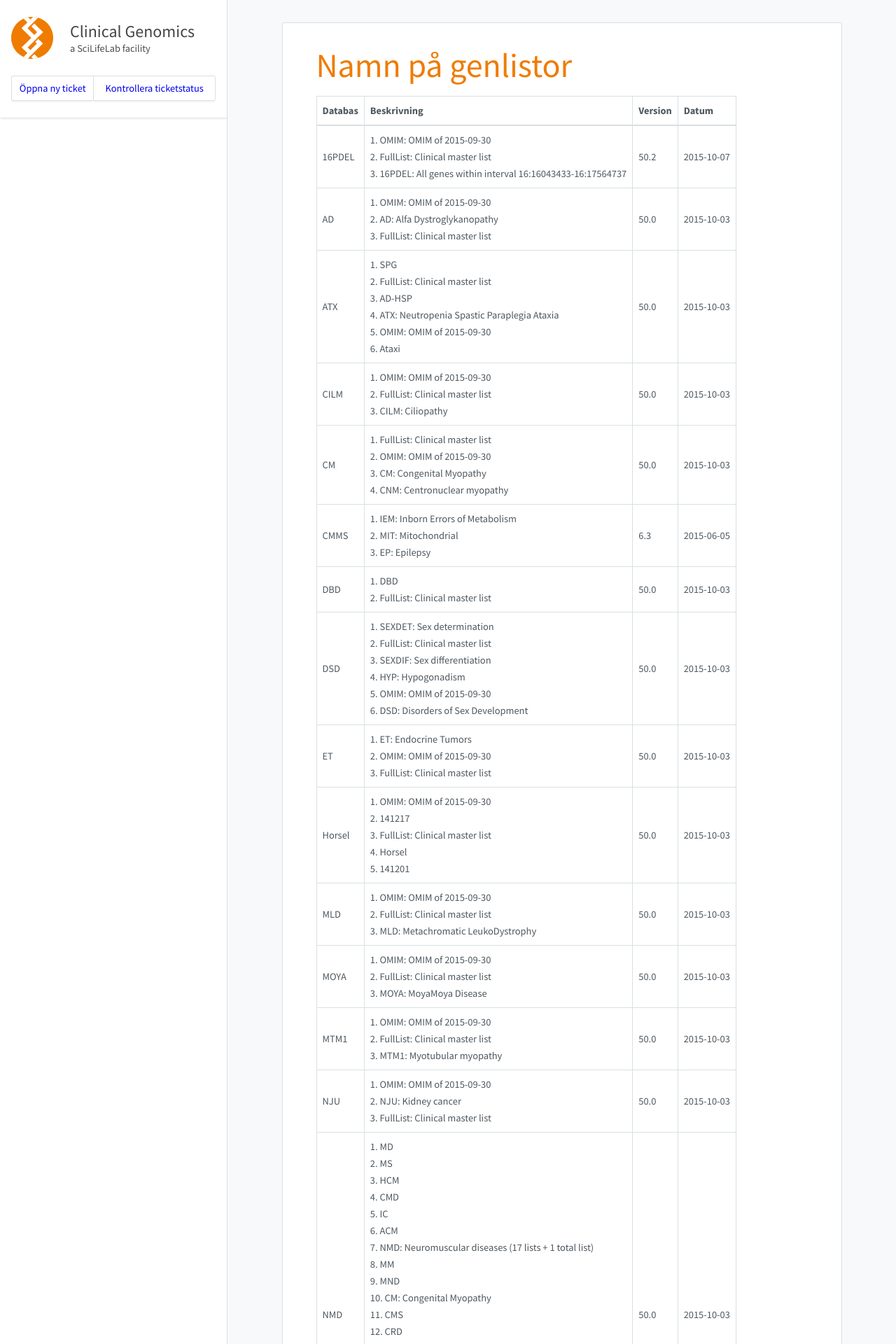
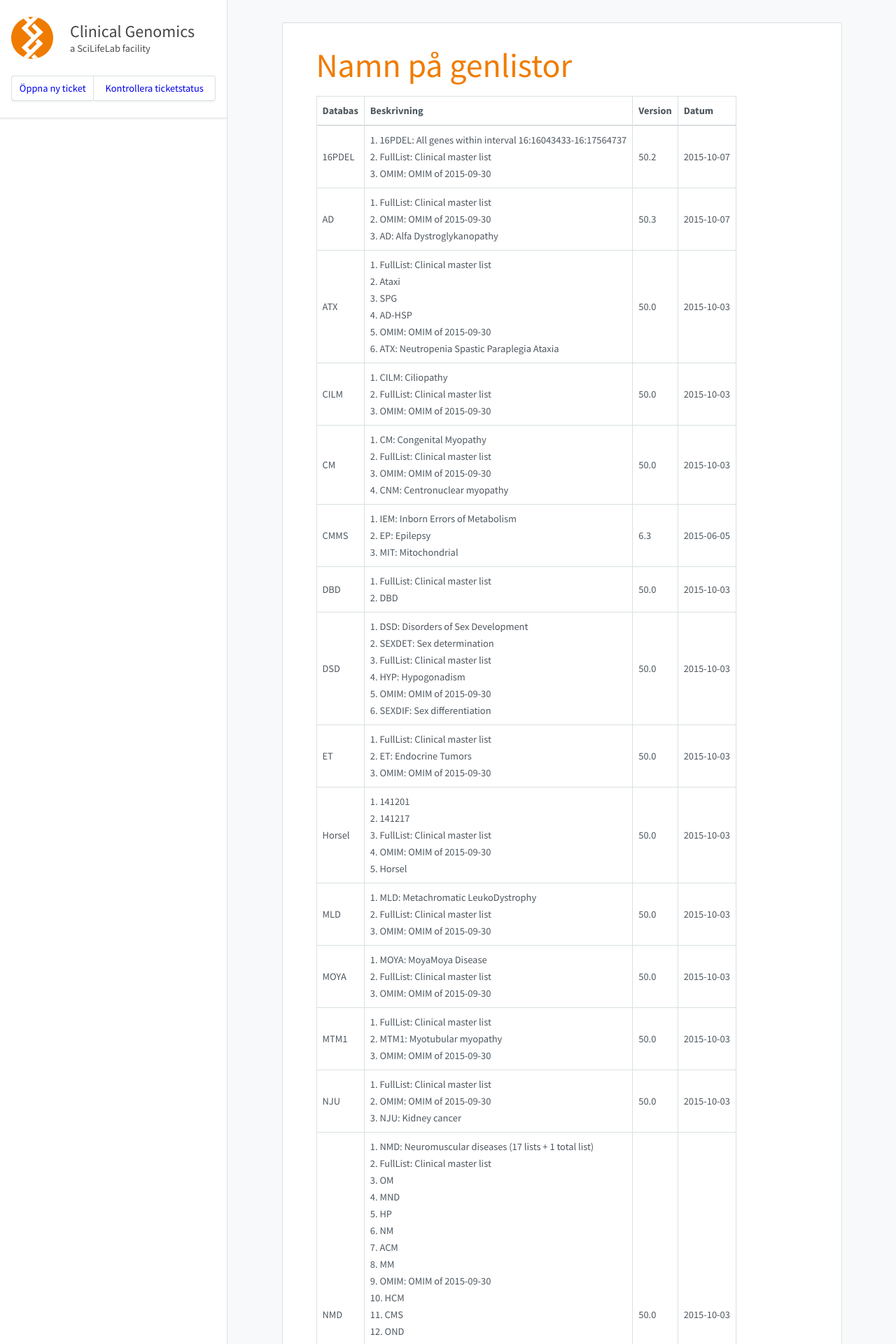
Before and after one commit to Clinical-Genomics/clinical-genomics.github.io, a Jekyll site: the page built from _pages/namnpagenlistor.md, in a window 1280 px wide. Shown: the top 1920 px of the page at 70% size. Built offline with Jekyll 4.4.1, drawn with Linux system fonts in a browser that asks for light colours; nearby versions of some CDN libraries; some of the changed text lies outside the part shown.

Commit message:
Update to cust002-AD.txt

```diff
--- a/_pages/namnpagenlistor.md
+++ b/_pages/namnpagenlistor.md
@@ -8,25 +8,25 @@
 
 |Databas|Beskrivning|Version|Datum|
 |---|---|---|---|
-|16PDEL|1. OMIM: OMIM of 2015-09-30<br />2. FullList: Clinical master list<br />3. 16PDEL: All genes within interval 16:16043433-16:17564737<br />|50.2|2015-10-07|
-|AD|1. OMIM: OMIM of 2015-09-30<br />2. AD: Alfa Dystroglykanopathy<br />3. FullList: Clinical master list<br />|50.0|2015-10-03|
-|ATX|1. SPG<br />2. FullList: Clinical master list<br />3. AD-HSP<br />4. ATX: Neutropenia Spastic Paraplegia Ataxia<br />5. OMIM: OMIM of 2015-09-30<br />6. Ataxi<br />|50.0|2015-10-03|
-|CILM|1. OMIM: OMIM of 2015-09-30<br />2. FullList: Clinical master list<br />3. CILM: Ciliopathy<br />|50.0|2015-10-03|
-|CM|1. FullList: Clinical master list<br />2. OMIM: OMIM of 2015-09-30<br />3. CM: Congenital Myopathy<br />4. CNM: Centronuclear myopathy<br />|50.0|2015-10-03|
-|CMMS|1. IEM: Inborn Errors of Metabolism<br />2. MIT: Mitochondrial<br />3. EP: Epilepsy<br />|6.3|2015-06-05|
-|DBD|1. DBD<br />2. FullList: Clinical master list<br />|50.0|2015-10-03|
-|DSD|1. SEXDET: Sex determination<br />2. FullList: Clinical master list<br />3. SEXDIF: Sex differentiation<br />4. HYP: Hypogonadism<br />5. OMIM: OMIM of 2015-09-30<br />6. DSD: Disorders of Sex Development<br />|50.0|2015-10-03|
-|ET|1. ET: Endocrine Tumors<br />2. OMIM: OMIM of 2015-09-30<br />3. FullList: Clinical master list<br />|50.0|2015-10-03|
-|Horsel|1. OMIM: OMIM of 2015-09-30<br />2. 141217<br />3. FullList: Clinical master list<br />4. Horsel<br />5. 141201<br />|50.0|2015-10-03|
-|MLD|1. OMIM: OMIM of 2015-09-30<br />2. FullList: Clinical master list<br />3. MLD: Metachromatic LeukoDystrophy<br />|50.0|2015-10-03|
-|MOYA|1. OMIM: OMIM of 2015-09-30<br />2. FullList: Clinical master list<br />3. MOYA: MoyaMoya Disease<br />|50.0|2015-10-03|
-|MTM1|1. OMIM: OMIM of 2015-09-30<br />2. FullList: Clinical master list<br />3. MTM1: Myotubular myopathy<br />|50.0|2015-10-03|
-|NJU|1. OMIM: OMIM of 2015-09-30<br />2. NJU: Kidney cancer<br />3. FullList: Clinical master list<br />|50.0|2015-10-03|
-|NMD|1. MD<br />2. MS<br />3. HCM<br />4. CMD<br />5. IC<br />6. ACM<br />7. NMD: Neuromuscular diseases (17 lists + 1 total list)<br />8. MM<br />9. MND<br />10. CM: Congenital Myopathy<br />11. CMS<br />12. CRD<br />13. DM<br />14. FullList: Clinical master list<br />15. HP<br />16. OM<br />17. NM<br />18. HA<br />19. OND<br />20. OMIM: OMIM of 2015-09-30<br />21. HMSN<br />|50.0|2015-10-03|
+|16PDEL|1. 16PDEL: All genes within interval 16:16043433-16:17564737<br />2. FullList: Clinical master list<br />3. OMIM: OMIM of 2015-09-30<br />|50.2|2015-10-07|
+|AD|1. FullList: Clinical master list<br />2. OMIM: OMIM of 2015-09-30<br />3. AD: Alfa Dystroglykanopathy<br />|50.3|2015-10-07|
+|ATX|1. FullList: Clinical master list<br />2. Ataxi<br />3. SPG<br />4. AD-HSP<br />5. OMIM: OMIM of 2015-09-30<br />6. ATX: Neutropenia Spastic Paraplegia Ataxia<br />|50.0|2015-10-03|
+|CILM|1. CILM: Ciliopathy<br />2. FullList: Clinical master list<br />3. OMIM: OMIM of 2015-09-30<br />|50.0|2015-10-03|
+|CM|1. CM: Congenital Myopathy<br />2. FullList: Clinical master list<br />3. OMIM: OMIM of 2015-09-30<br />4. CNM: Centronuclear myopathy<br />|50.0|2015-10-03|
+|CMMS|1. IEM: Inborn Errors of Metabolism<br />2. EP: Epilepsy<br />3. MIT: Mitochondrial<br />|6.3|2015-06-05|
+|DBD|1. FullList: Clinical master list<br />2. DBD<br />|50.0|2015-10-03|
+|DSD|1. DSD: Disorders of Sex Development<br />2. SEXDET: Sex determination<br />3. FullList: Clinical master list<br />4. HYP: Hypogonadism<br />5. OMIM: OMIM of 2015-09-30<br />6. SEXDIF: Sex differentiation<br />|50.0|2015-10-03|
+|ET|1. FullList: Clinical master list<br />2. ET: Endocrine Tumors<br />3. OMIM: OMIM of 2015-09-30<br />|50.0|2015-10-03|
+|Horsel|1. 141201<br />2. 141217<br />3. FullList: Clinical master list<br />4. OMIM: OMIM of 2015-09-30<br />5. Horsel<br />|50.0|2015-10-03|
+|MLD|1. MLD: Metachromatic LeukoDystrophy<br />2. FullList: Clinical master list<br />3. OMIM: OMIM of 2015-09-30<br />|50.0|2015-10-03|
+|MOYA|1. MOYA: MoyaMoya Disease<br />2. FullList: Clinical master list<br />3. OMIM: OMIM of 2015-09-30<br />|50.0|2015-10-03|
+|MTM1|1. FullList: Clinical master list<br />2. MTM1: Myotubular myopathy<br />3. OMIM: OMIM of 2015-09-30<br />|50.0|2015-10-03|
+|NJU|1. FullList: Clinical master list<br />2. OMIM: OMIM of 2015-09-30<br />3. NJU: Kidney cancer<br />|50.0|2015-10-03|
+|NMD|1. NMD: Neuromuscular diseases (17 lists + 1 total list)<br />2. FullList: Clinical master list<br />3. OM<br />4. MND<br />5. HP<br />6. NM<br />7. ACM<br />8. MM<br />9. OMIM: OMIM of 2015-09-30<br />10. HCM<br />11. CMS<br />12. OND<br />13. CRD<br />14. HMSN<br />15. MS<br />16. HA<br />17. CMD<br />18. CM: Congenital Myopathy<br />19. MD<br />20. IC<br />21. DM<br />|50.0|2015-10-03|
 |OMIM|1. FullList: Clinical master list<br />2. OMIM: OMIM of 2015-09-30<br />|50.0|2015-10-03|
-|ORO|1. FullList: Clinical master list<br />2. OMIM: OMIM of 2015-09-30<br />3. ORO: Oro-facial-digital syndrome<br />|50.0|2015-10-03|
+|ORO|1. ORO: Oro-facial-digital syndrome<br />2. FullList: Clinical master list<br />3. OMIM: OMIM of 2015-09-30<br />|50.0|2015-10-03|
 |PAF1|1. FullList: Clinical master list<br />2. PAF1: RNA polymerase II-associated factor<br />3. OMIM: OMIM of 2015-09-30<br />|50.0|2015-10-03|
 |PID|1. FullList: Clinical master list<br />2. PIDCAD: PID Candidates<br />3. PID: Primary Immune Deficiency<br />|7.0|2015-08-31|
-|SCN|1. FullList: Clinical master list<br />2. SCN: Neutropenia<br />3. OMIM: OMIM of 2015-09-30<br />|50.0|2015-10-03|
-|SHANK1|1. FullList: Clinical master list<br />2. SHANK1: SH3 and multiple ankyrin repeat domains 1<br />3. OMIM: OMIM of 2015-09-30<br />|50.0|2015-10-03|
-|SKD|1. FullList: Clinical master list<br />2. OMIM: OMIM of 2015-09-30<br />3. SKD: Skeletal dysplasia<br />|50.0|2015-10-03|
+|SCN|1. SCN: Neutropenia<br />2. FullList: Clinical master list<br />3. OMIM: OMIM of 2015-09-30<br />|50.0|2015-10-03|
+|SHANK1|1. SHANK1: SH3 and multiple ankyrin repeat domains 1<br />2. FullList: Clinical master list<br />3. OMIM: OMIM of 2015-09-30<br />|50.0|2015-10-03|
+|SKD|1. SKD: Skeletal dysplasia<br />2. FullList: Clinical master list<br />3. OMIM: OMIM of 2015-09-30<br />|50.0|2015-10-03|
```
